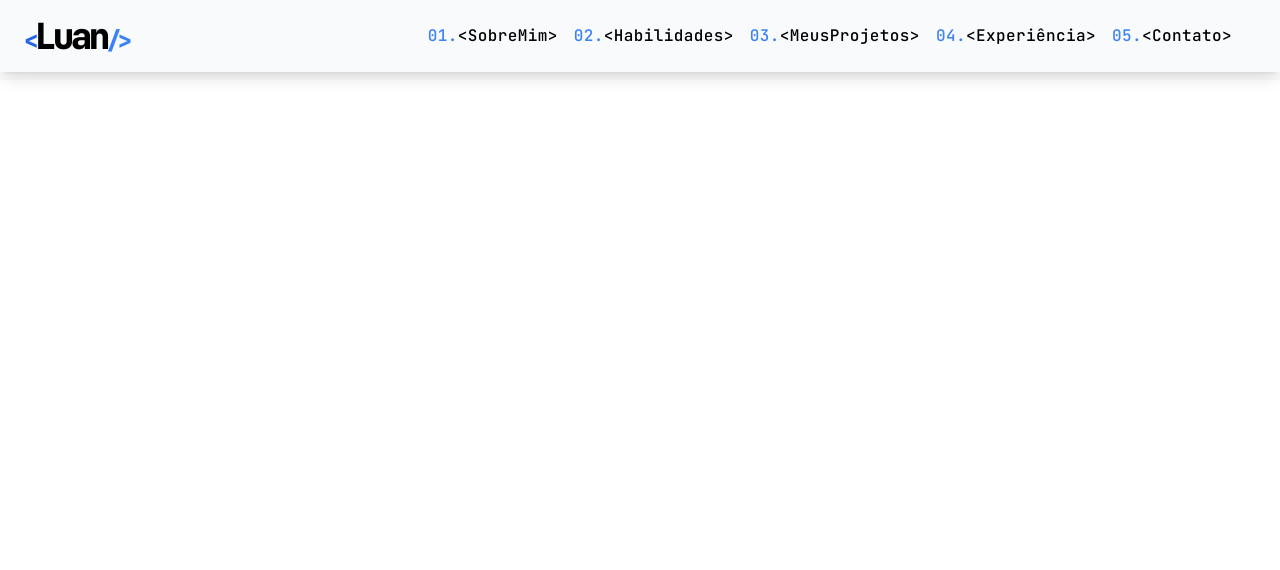
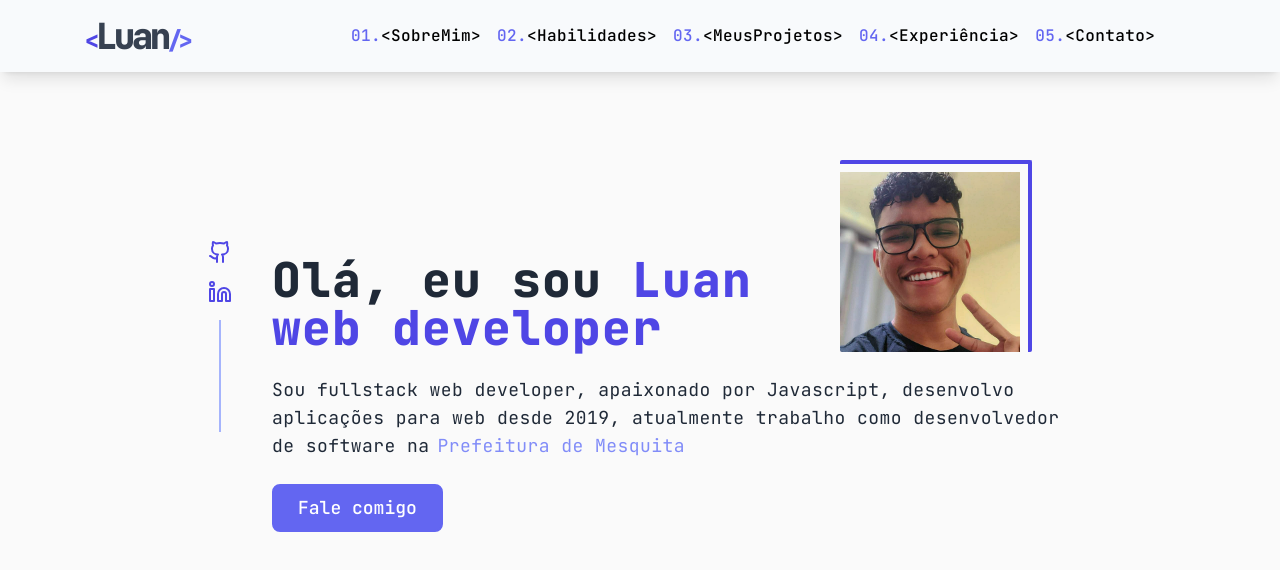
Before and after one commit to LuanHMA/myportfolio, a Next.js app: page / in a window 1280 px wide. Shown: the top 570 px of the page. Built offline with nearby package versions, Linux system fonts and the light colour scheme.

Commit message:
feat: finish introduction section

```diff
--- a/src/app/components/Header.tsx
+++ b/src/app/components/Header.tsx
@@ -24,20 +24,20 @@ export function Header() {
   return (
     <>
       <header
-        className="fixed left-0 top-0 right-0 bg-slate-50 flex justify-between items-center py-2 px-6 z-50 shadow-lg"
+        className="fixed left-0 top-0 right-0 bg-slate-50 flex justify-between items-center py-2 px-6 z-50 shadow-lg xl:justify-around"
         onMouseLeave={closeMenu}
       >
-        <h1 className="font-black -tracking-widest text-4xl cursor-default">
-          <span className="text-blue-600 text-2xl">{"<"}</span>
+        <h1 className="font-black -tracking-widest text-3xl text-gray-700 sm:text-4xl">
+          <span className="text-indigo-600 text-2xl">{"<"}</span>
           Luan
-          <span className="text-blue-500 text-2xl">{"/>"}</span>
+          <span className="text-indigo-500 text-2xl">{"/>"}</span>
         </h1>
         <button className="lg:hidden" onClick={toggleMenu}>
           <AlignRight className="h-8 w-8" />
         </button>
 
         <ul
-          className={`fixed bg-slate-50 top-14 w-[40vw] h-screen flex flex-col gap-y-4 px-6 shadow-lg z-50 transition-all duration-300 ${
+          className={`fixed bg-slate-50 top-12 h-screen flex flex-col gap-y-4 px-10 shadow-lg z-50 transition-all duration-300 ${
             menuIsOpen ? "right-0" : "right-[-100vw]"
           }
             lg:flex-row lg:items-center lg:gap-x-4 lg:h-auto lg:relative lg:shadow-none lg:w-auto lg:top-auto lg:right-auto
@@ -51,21 +51,21 @@ export function Header() {
                   href={item.href}
                   className="flex items-center w-full py-4 text-right font-medium text-md tracking-wide dark:text-white"
                 >
-                  <span className="text-blue-500 dark:text-teal-600">
+                  <span className="text-indigo-500 dark:text-teal-600">
                     0{index + 1}.
                   </span>
                   {item.title}
                 </a>
 
-                <span className="absolute bottom-0 left-0 w-0 h-1 bg-blue-400 transition-all duration-200 group-hover:w-[60px]"></span>
+                <span className="absolute bottom-0 left-0 w-0 h-1 bg-indigo-400 transition-all duration-200 group-hover:w-[60px]"></span>
               </li>
             );
           })}
         </ul>
       </header>
       <div
-        className={`fixed top-0 h-screen w-screen z-40 transition-all duration-700  ${
-          menuIsOpen ? "opacity-90 bg-black/70" : "opacity-100 bg-none"
+        className={`fixed top-0 h-screen w-screen z-40 transition-all duration-700 ${
+          menuIsOpen ? "opacity-90 bg-black/70 block" : "hidden"
         } `}
       ></div>
     </>
--- a/src/app/components/Section.tsx
+++ b/src/app/components/Section.tsx
@@ -3,5 +3,9 @@ interface SectionProps {
 }
 
 export function Section({ children }: SectionProps) {
-  return <section className="min-h-screen py-20">{children}</section>;
+  return (
+    <section className="min-h-screen max-w-5xl m-auto p-6 sm:p-20">
+      {children}
+    </section>
+  );
 }
--- /dev/null
+++ b/src/app/components/Sections/Introduction.tsx
@@ -0,0 +1,78 @@
+import ProfileImage from "../../assets/perfil.jpeg";
+import { Github, Linkedin } from "lucide-react";
+import { Section } from "../Section";
+import Image from "next/image";
+
+export function Introduction() {
+  return (
+    <Section>
+      {/* Container */}
+      <div className="grid grid-cols-1 place-items-center">
+        {/* First content */}
+        <div className="flex items-start gap-6 sm:gap-10">
+          {/* Social medias */}
+          <div className="flex flex-col justify-start items-center gap-4 mt-20">
+            <a
+              href="https://github.com/LuanHMA"
+              target="_blank"
+              title="Ir para github"
+            >
+              <Github className="text-indigo-600 h-6 w-6" />
+            </a>
+            <a
+              href="https://www.linkedin.com/in/luan-henrique-407822207/"
+              target="_blank"
+              title="Ir para linkedin"
+            >
+              <Linkedin className="text-indigo-600 h-6 w-6" />
+            </a>
+            <span className="h-28 w-[2px] bg-indigo-300"></span>
+          </div>
+
+          {/* main text */}
+          <div className="text-gray-800 space-y-6 text-sm sm:text-md md:text-lg">
+            <div className="flex flex-col-reverse items-start gap-x-6 gap-y-4 md:flex-row md:justify-between md:items-end">
+              <h1 className="text-xl font-black whitespace-nowrap tracking-wide sm:text-3xl md:text-4xl lg:text-5xl ">
+                Olá, eu sou{" "}
+                <span className="text-indigo-600">
+                  Luan <br /> web developer
+                </span>
+              </h1>
+
+              <Image
+                src={ProfileImage}
+                height={200}
+                width={200}
+                alt="Foto de perfil do Luan"
+                className="w-40 h-40 rounded-sm border-t-4 border-r-4 border-t-indigo-600 border-r-indigo-600 pr-2 pt-2 sm:mr-10 sm:w-48 sm:h-48"
+              />
+            </div>
+
+            <p className="tracking-wide">
+              Sou fullstack web developer, apaixonado por Javascript, desenvolvo
+              aplicações para web desde 2019, atualmente trabalho como
+              desenvolvedor de software na
+              <a
+                href="https://www.mesquita.rj.gov.br/"
+                target={"_blank"}
+                className="ml-2 text-indigo-400 cursor-pointer"
+              >
+                Prefeitura de Mesquita
+              </a>
+            </p>
+
+            <a
+              href="https://api.whatsapp.com/send?phone=5521987620686"
+              target={"_blank"}
+              className="inline-block bg-indigo-500 px-6 py-2 cursor-pointer rounded-lg text-white font-medium transition-all border-2 border-indigo-500
+                  hover:bg-white
+                  hover:text-indigo-400"
+            >
+              Fale comigo
+            </a>
+          </div>
+        </div>
+      </div>
+    </Section>
+  );
+}
--- a/src/app/page.tsx
+++ b/src/app/page.tsx
@@ -1,12 +1,13 @@
 import { Header } from "./components/Header";
+import { Introduction } from "./components/Sections/Introduction";
 
 export default function Home() {
   return (
     <div className="bg-neutral-50 pt-20 dark:bg-darkBg">
       <Header />
 
-      <main>
-
+      <main className="text-sm text-gray-900 sm:text-lg">
+        <Introduction />
       </main>
     </div>
   );
--- a/tailwind.config.js
+++ b/tailwind.config.js
@@ -9,7 +9,7 @@ module.exports = {
     extend: {
       backgroundColor: {
         "darkBg": "#1D2C33"
-      }
+      },
     },
   },
   plugins: [],
```
Also changed, not shown: src/app/assets/perfil.jpeg (added), 1 other file (tests, documents, lock files or other folders).
